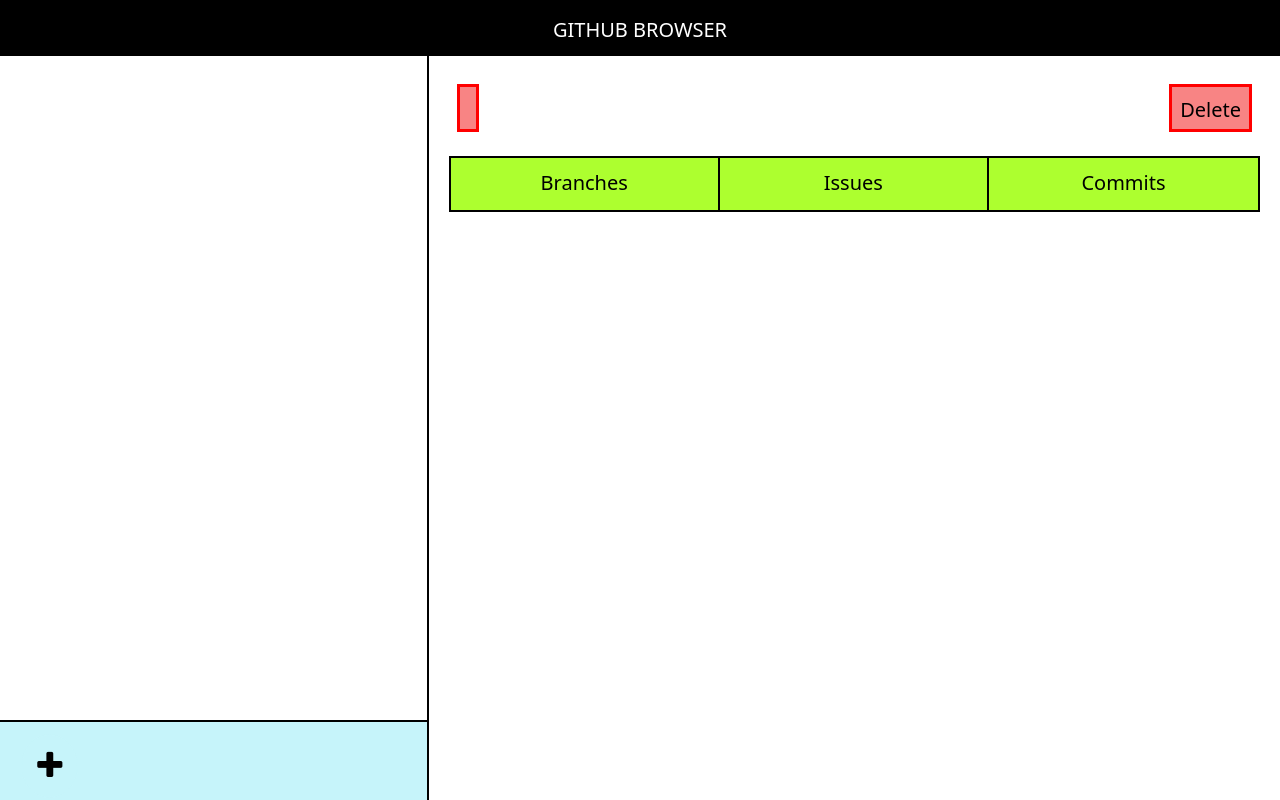
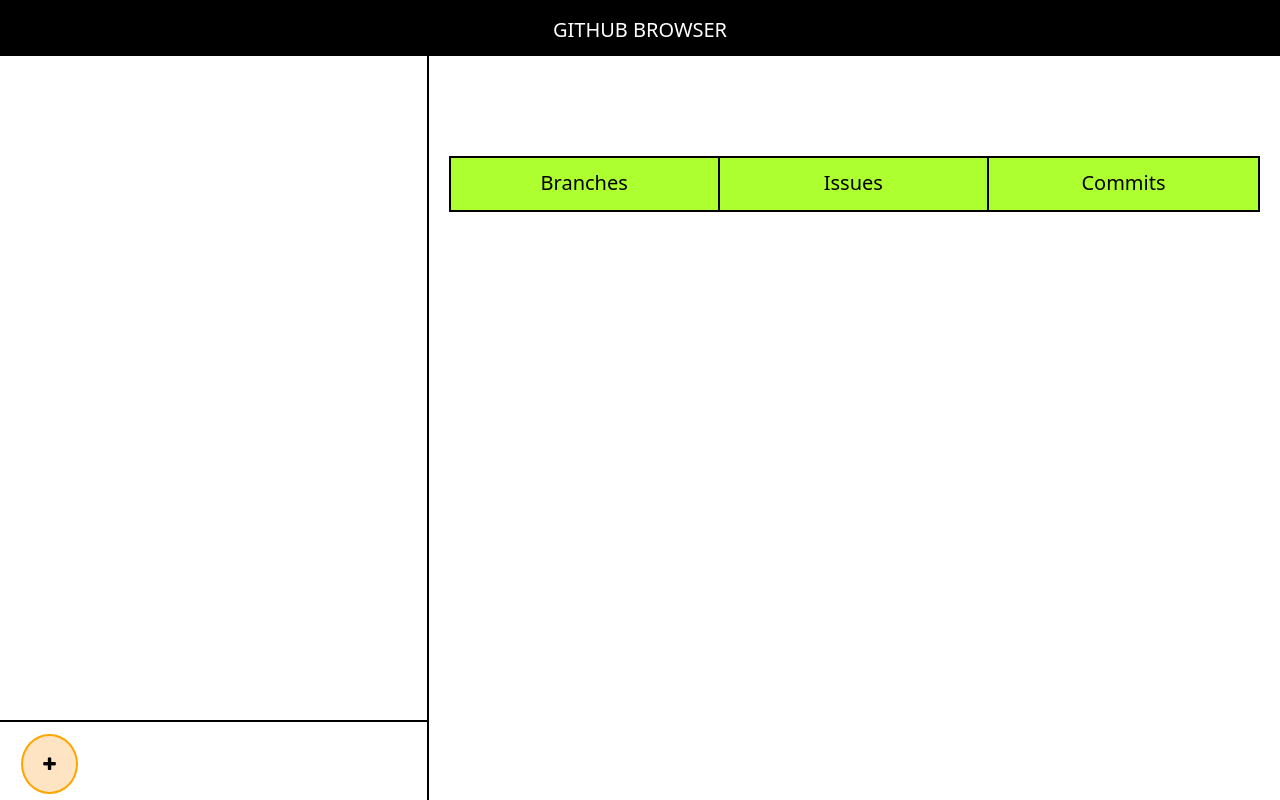
Before and after one commit to SihotiyaKartik/git-repo-viewer, a React (Create React App) app: page / in a window 1280 px wide. Built offline with nearby package versions, Linux system fonts and the light colour scheme.

Commit message:
removed a bug

```diff
--- a/src/App.css
+++ b/src/App.css
@@ -113,23 +113,24 @@ height:7vh;
 .contain-plus{
   height:10vh;
   border-top:2px solid black;
-  background-color: rgb(198, 244, 250);
+
 }
 
 .repo-add{
 
   border-radius: 50%;
-  border:1px solid rgb(198,244,250);
+  background-color: bisque;
+  border:2px solid orange;
   position: relative;
   top:15%;
   left:5%;
-  background-color: rgb(198, 244, 250);
+
 }
 
 
 .fa-plus{
   color: black;
-  padding: 15px;
+  padding: 20px;
   border-radius: 50%;
 
 }
--- a/src/components/LeftPanel.js
+++ b/src/components/LeftPanel.js
@@ -48,7 +48,7 @@ function LeftPanel(props){
             <Repos value={data} leftCallBack={handle} />
             </>
             <div className="contain-plus">
-            <button onClick={openModal} className="repo-add"><i className="fa fa-plus fa-2x"></i></button>
+            <button onClick={openModal} className="repo-add"><i className="fa fa-plus "></i></button>
             <Modal
             isOpen={open}
             onRequestClose={closeModal}
--- a/src/components/RightPanel.js
+++ b/src/components/RightPanel.js
@@ -5,8 +5,10 @@ function RightPanel(props) {
     return (
         <div className="right">
             <div className="delete">
-                <p className="title">{props.value}</p>
-                <p>Delete</p>
+
+                {props.value ? (<p className="title">{props.value}</p>):(<></>)}
+
+
             </div>
             <Tabs value={props.value} />
         </div>
```
